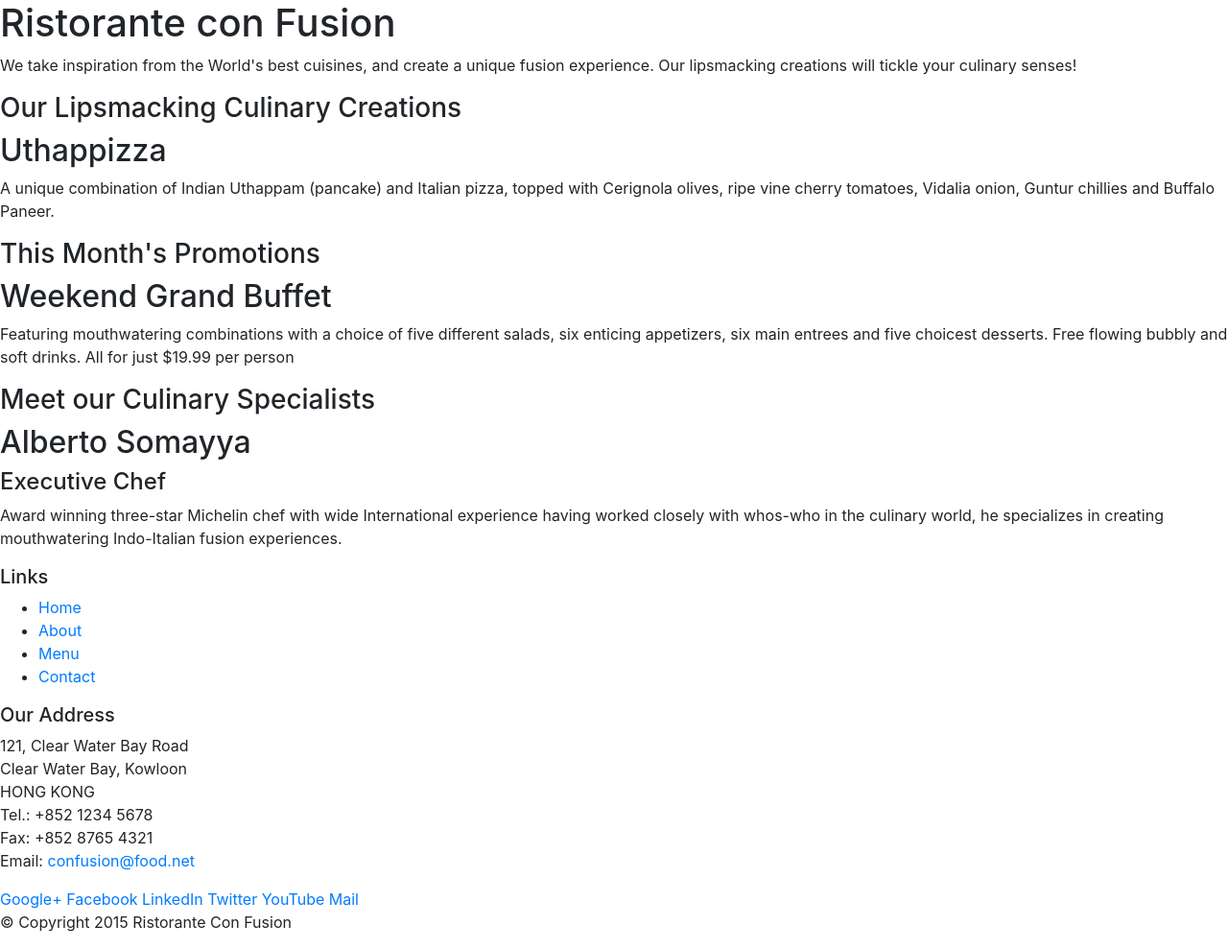
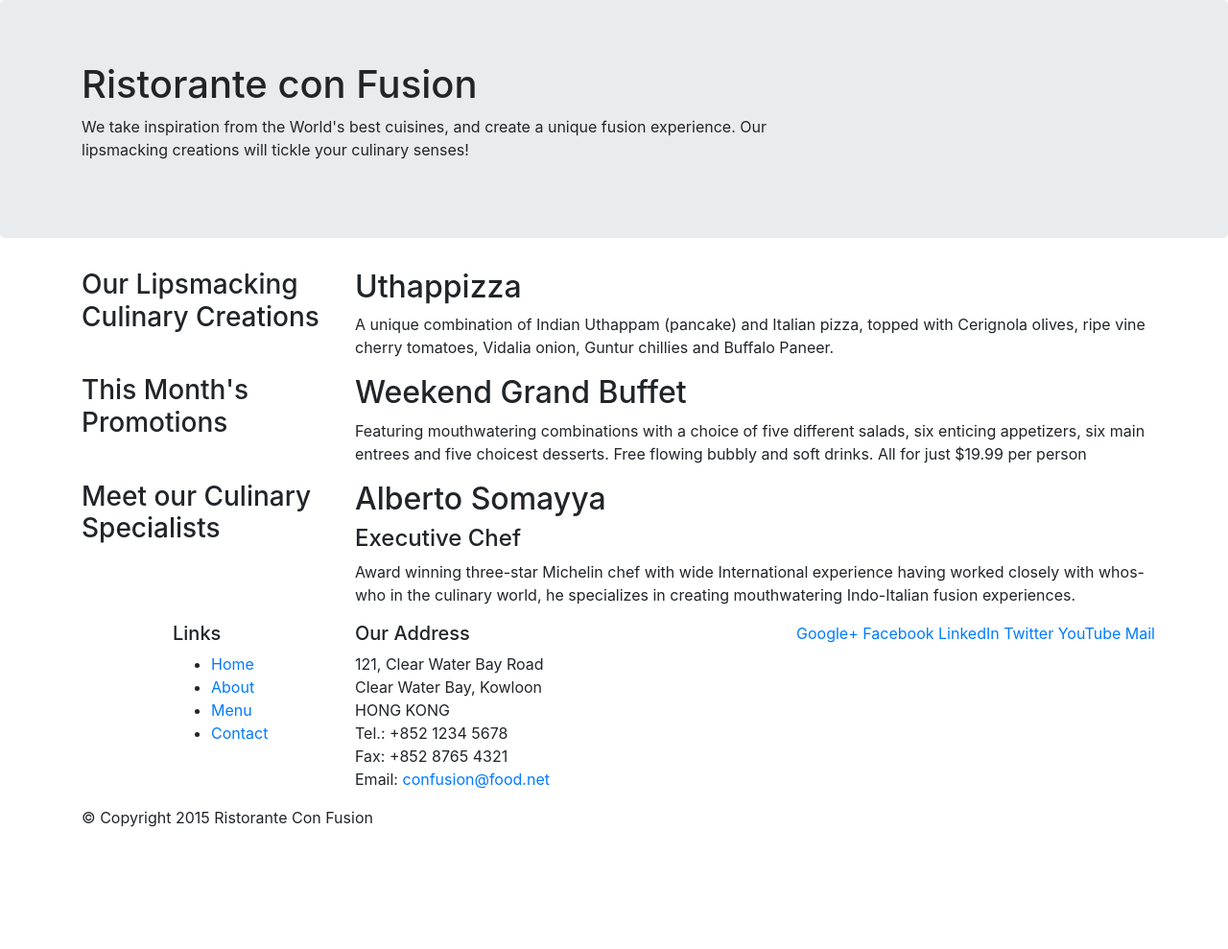
Before and after one commit to mariamio/conFusion, a website: page index.html in a window 1280 px wide. Shown: the whole page at 96% size. After the commit the page ends 880 px from the top, so only its background shows below. Drawn offline with nearby package versions, Linux system fonts and the light colour scheme.

Commit message:
Bootstrap Grid Part 1

```diff
--- a/index.html
+++ b/index.html
@@ -15,46 +15,46 @@
 
 <body>
 
-    <header>
-        <div>
-            <div>
-                <div>
+    <header class="jumbotron">
+        <div class="container">
+            <div class="row">
+                <div class="col-12 col-sm-8">
                     <h1>Ristorante con Fusion</h1>
                     <p>We take inspiration from the World's best cuisines, and create a unique fusion experience. Our lipsmacking creations will tickle your culinary senses!</p>
                 </div>
-                <div>
+                <div class="col col-sm">
                 </div>
             </div>
         </div>
     </header>
 
-    <div>
-        <div>
-            <div>
+    <div class="container">
+        <div class="row">
+            <div class="col-sm-4 push-sm-8 col-md-3 push-md-9">
                 <h3>Our Lipsmacking Culinary Creations</h3>
             </div>
-            <div>
+            <div class="col-sm pull-sm-4 col-md pull-md-3">
                 <h2>Uthappizza</h2>
                 <p>A unique combination of Indian Uthappam (pancake) and Italian pizza, topped with Cerignola olives, ripe vine cherry tomatoes, Vidalia onion, Guntur chillies and Buffalo Paneer.</p>
             </div>
         </div>
 
 
-        <div>
-            <div>
+        <div class="row">
+            <div class="col-sm-4 col-md-3">
                 <h3>This Month's Promotions</h3>
             </div>
-            <div>
+            <div class="col-sm col-md">
                 <h2>Weekend Grand Buffet</h2>
                 <p>Featuring mouthwatering combinations with a choice of five different salads, six enticing appetizers, six main entrees and five choicest desserts. Free flowing bubbly and soft drinks. All for just $19.99 per person </p>
             </div>
         </div>
 
-        <div>
-            <div>
+        <div class="row">
+            <div class="col-sm-4 push-sm-8 col-md-3 push-md-9">
                 <h3>Meet our Culinary Specialists</h3>
             </div>
-            <div>
+            <div class="col-sm pull-sm-4 col-md pull-md-3">
                 <h2>Alberto Somayya</h2>
                 <h4>Executive Chef</h4>
                 <p>Award winning three-star Michelin chef with wide International experience having worked closely with whos-who in the culinary world, he specializes in creating mouthwatering Indo-Italian fusion experiences. </p>
@@ -63,9 +63,9 @@
     </div>
 
     <footer>
-        <div>
-            <div>
-                <div>
+        <div class="container">
+            <div class="row">
+                <div class="col-5 offset-1 col-sm-2">
                     <h5>Links</h5>
                     <ul>
                         <li><a href="#">Home</a></li>
@@ -74,7 +74,7 @@
                         <li><a href="#">Contact</a></li>
                     </ul>
                 </div>
-                <div>
+                <div class="col-6 col-sm-5">
                     <h5>Our Address</h5>
                     <address>
 		              121, Clear Water Bay Road<br>
@@ -85,7 +85,7 @@
 		              Email: <a href="mailto:confusion@food.net">confusion@food.net</a>
 		           </address>
                 </div>
-                <div>
+                <div col col-sm-4>
                     <div>
                         <a href="http://google.com/+">Google+</a>
                         <a href="http://www.facebook.com/profile.php?id=">Facebook</a>
@@ -96,8 +96,8 @@
                     </div>
                 </div>
            </div>
-           <div>
-                <div>
+           <div class="row">
+                <div class="col-auto">
                     <p>© Copyright 2015 Ristorante Con Fusion</p>
                 </div>
            </div>
```
